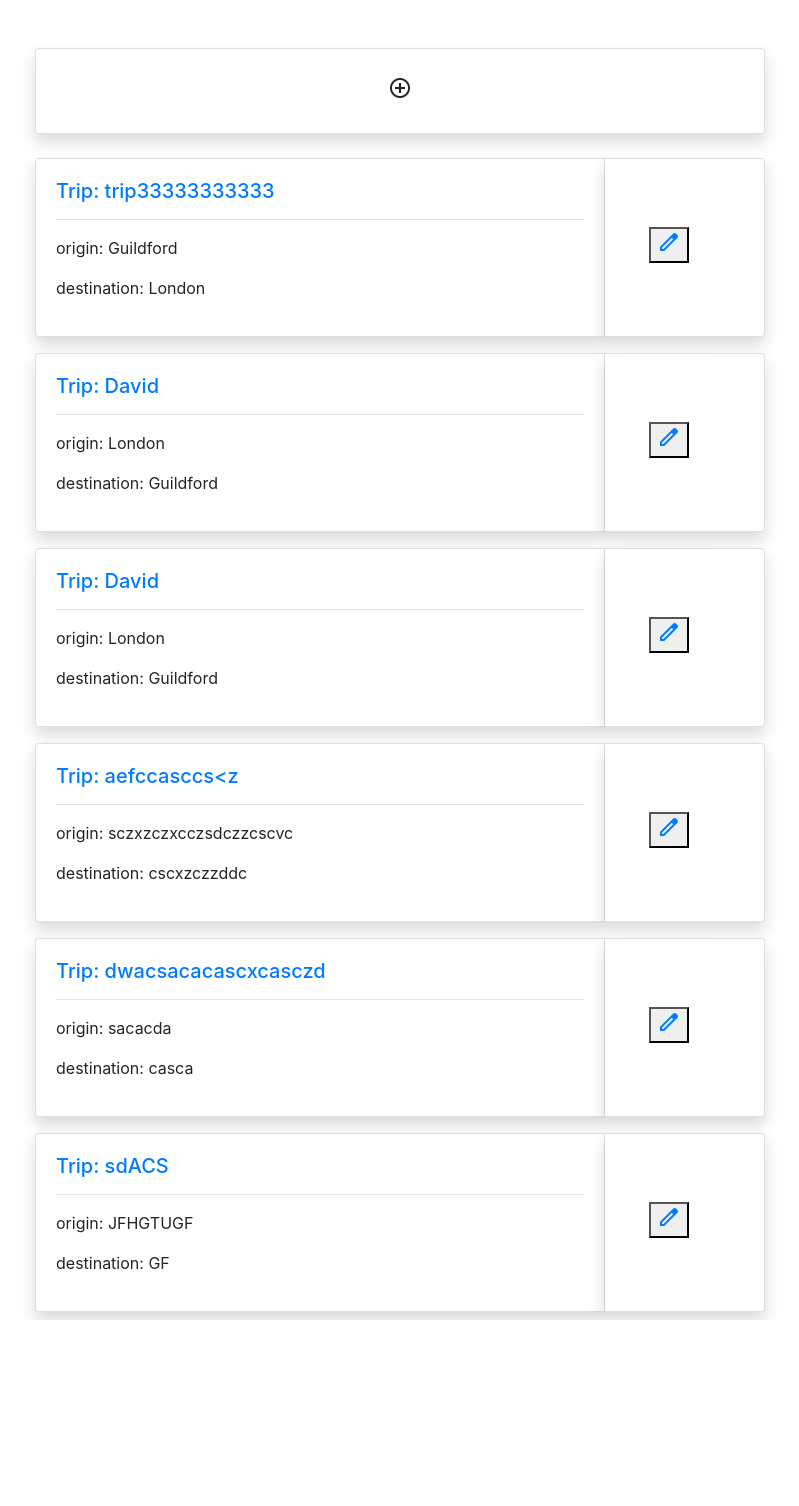
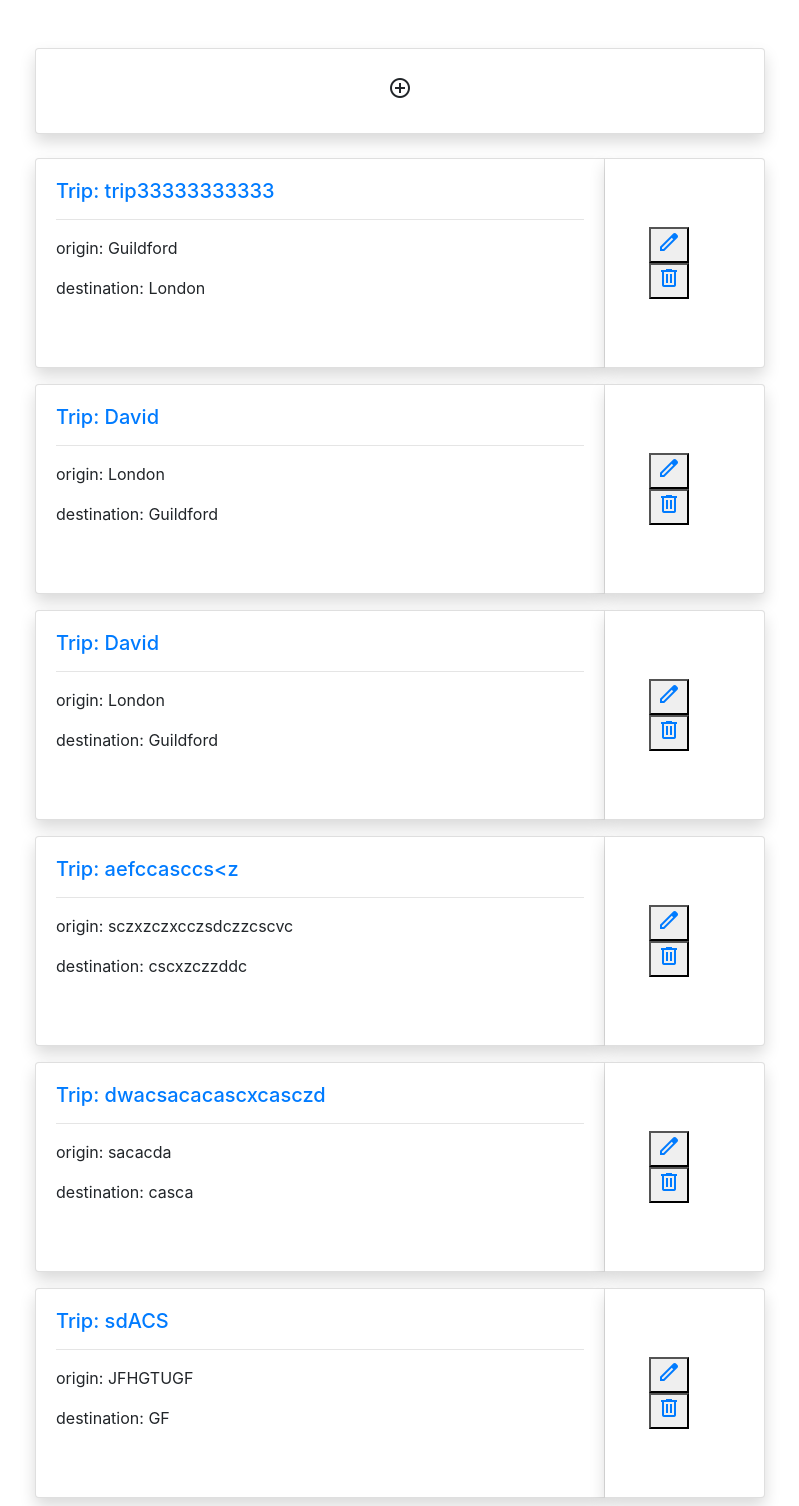
Before and after one commit to Surrey-SWE-Group-16/tripPlanner, a Django app: page /log/ in a window 1280 px wide. Shown: the part 56-1562 px from the top of the page, without its empty margins (50-849 px from the left). Before the commit the page ends 1376 px from the top, so only its background shows below. Run offline with Django 4.2, Linux system fonts and the light colour scheme; a user stored in the database is signed in; data comes from the database, SQL or seed files in the repository; both versions use the stored data as it was after the commit; some libraries are stand-ins or nearby versions.

Commit message:
Journal delete function created

```diff
--- a/travelbuddy/map_main/urls.py
+++ b/travelbuddy/map_main/urls.py
@@ -7,7 +7,8 @@ from .import views
 urlpatterns = [
 
     path('User/', views.user_map, name="user_map"),
-    path('log/', views.user_log ,name="planner-log"),
+    path('log/', views.user_log, name="planner-log"),
+    path('log-delete/<int:pk>/', views.log_delete, name="delete-log"),
     path('log-history/<int:pk>/', views.user_log_history, name="planner-log-history"),
 
 ]
--- a/travelbuddy/map_main/views.py
+++ b/travelbuddy/map_main/views.py
@@ -38,6 +38,7 @@ def user_map(request):
     # }
     return render(request, "map_main/user.html", {'form': form})
 
+
 # Create user travel log that redirects to User page
 @login_required
 def user_log(request):
@@ -49,6 +50,7 @@ def user_log(request):
 
     return render(request, 'map_main/log.html', context)
 
+
 # Direct users to their user db when click on their old logs
 @login_required
 def user_log_history(request, pk):
@@ -58,7 +60,17 @@ def user_log_history(request, pk):
         'history': history
     }
     return render(request, 'map_main/user.html', context)
-    # return redirect('/User', context)
+
+
+# log can only be deleted when logged in
+@login_required
+def log_delete(request, pk):
+    history = MapModel.objects.get(id=pk)
+    print("items are ", history)
+    # if request.method == 'POST':
+    history.delete()
+
+    return redirect('planner-log')
 
 
 def get_maps(request):
@@ -114,16 +126,3 @@ def location(request):
     }
 
     return render(request, 'planner/log.html', context)
-
-
-# # log can only be deleted when logged in
-# @login_required
-# def log_delete(request, pk):
-#     history = MapModel.objects.get(id=pk)
-#     if request.method == 'POST':
-#         history.delete()
-#         return redirect('planner-log-history')
-#     context = {
-#         'history': history
-#     }
-#     return render(request, 'blog/post_delete.html', context)
--- a/travelbuddy/travelbuddy/admin.py
+++ /dev/null
@@ -1 +0,0 @@
-from django.contrib import admin
--- a/travelbuddy/travelbuddy/apps.py
+++ /dev/null
@@ -1,6 +0,0 @@
-from django.apps import AppConfig
-
-
-# class TravelbuddyConfig(AppConfig):
-#     default_auto_field = 'django.db.models.BigAutoField'
-#     name = 'blog'
--- a/travelbuddy/travelbuddy/templates/map_main/log.html
+++ b/travelbuddy/travelbuddy/templates/map_main/log.html
@@ -34,6 +34,11 @@
                             <span class="material-symbols-outlined">edit</span>
                             </a>
                         </button>
+                        <button>
+                            <a href="{% url 'delete-log' map.id %}">
+                            <span class="material-symbols-outlined">delete</span>
+                            </a>
+                        </button>
                     </div>
                 </div>
             </div>
```
Also changed, not shown: travelbuddy/map_main/forms.py (+0 -16 lines), travelbuddy/travelbuddy/views.py (+0 -71 lines), travelbuddy/db.sqlite3, travelbuddy/travelbuddy/forms.py (deleted), travelbuddy/travelbuddy/models.py (deleted), travelbuddy/travelbuddy/tests.py (deleted).
